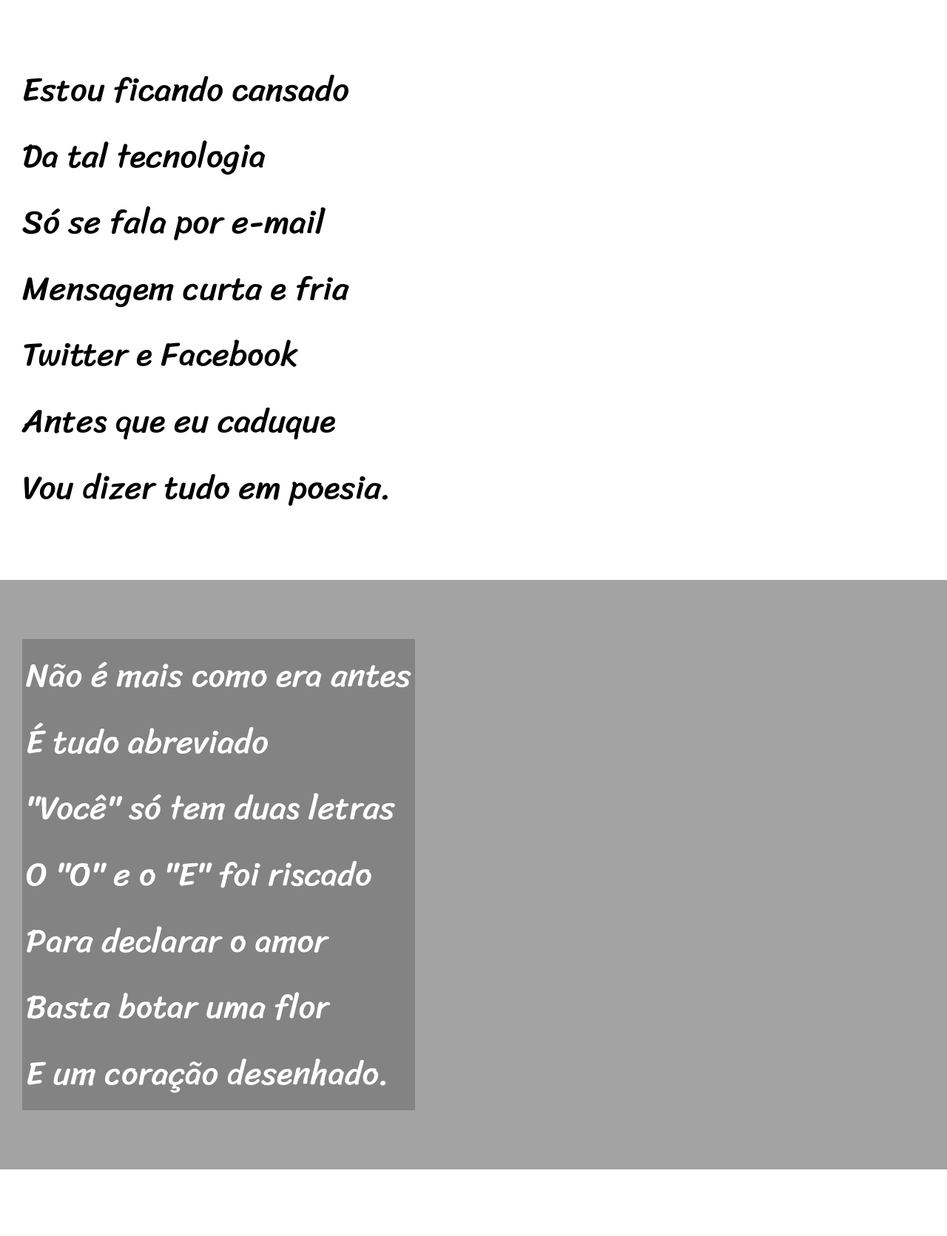
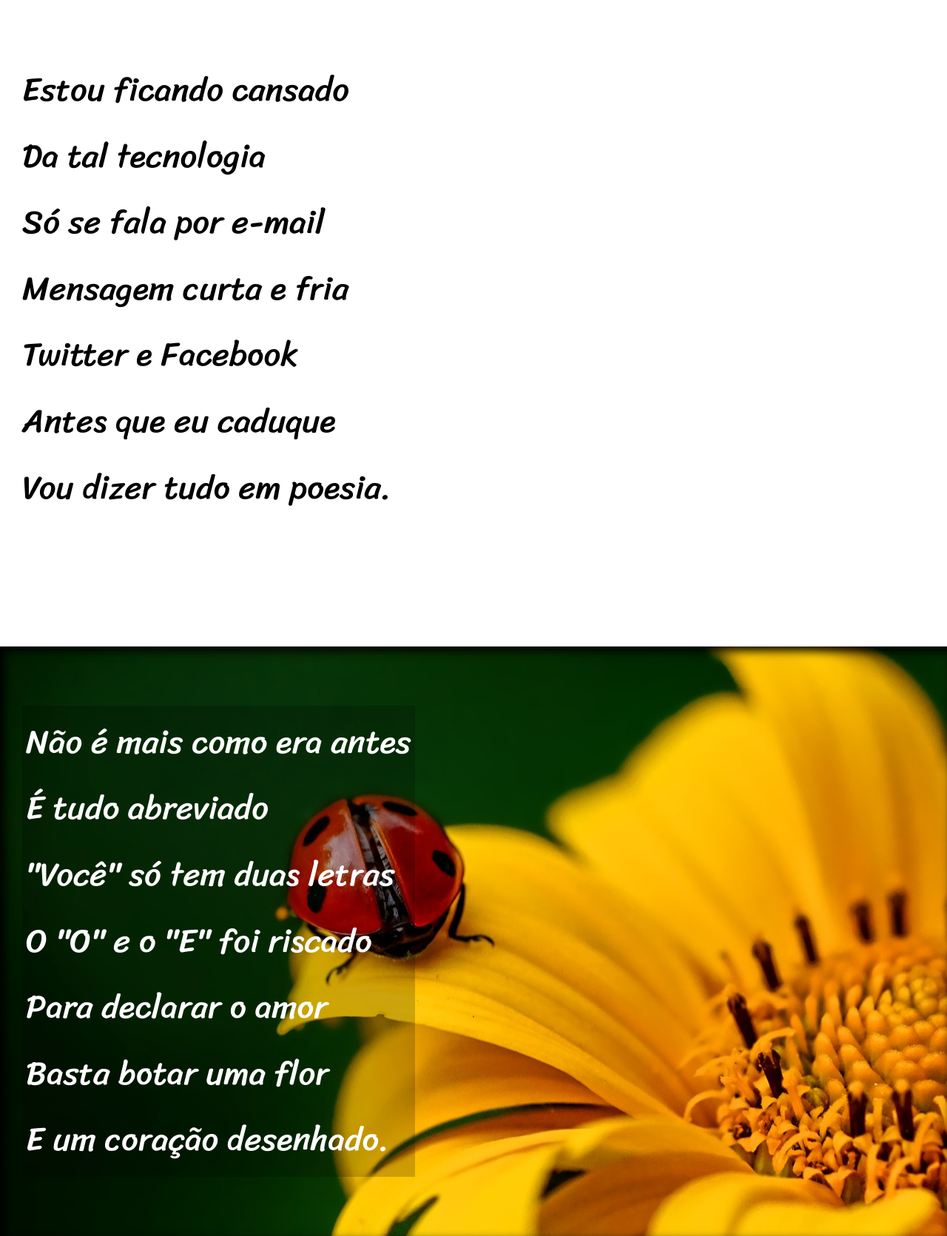
Before and after one commit to Martins-95/htlm-css, a plain HTML site: page Desafios/d012/index.html in a window 1280 px wide. Shown: the part 263-1934 px from the top of the page at 74% size. Drawn offline with Linux system fonts and the light colour scheme.

Commit message:
uptdate styles

```diff
--- a/Desafios/d012/index.html
+++ b/Desafios/d012/index.html
@@ -26,7 +26,7 @@
 
 
 
-    <section class="imagem">
+    <section class="imagem" id="img01">
         <p>
             Não é mais como era antes <br>
             É tudo abreviado <br>
@@ -61,7 +61,7 @@
 
 
 
-    <section class="imagem">
+    <section class="imagem" id="img02">
         <p>
             Tenho saudade das cartas <br>
             Escritas com a própria mão <br>
--- a/Desafios/d012/style.css
+++ b/Desafios/d012/style.css
@@ -59,6 +59,10 @@ section{
     font-size: 3.5vw;
 }
 
+section > p{
+    padding-bottom: 2em;
+}
+
 section.normal{
     background-color: white;
     color: black;
@@ -67,6 +71,8 @@ section.normal{
 section.imagem{
     background-color: rgba(0, 0, 0, 0.036);
     color: white;
+    box-shadow: inset 6px 6px 13px 0px black;
+    background-attachment: fixed;
 }
 
 section.imagem > p{
@@ -75,6 +81,15 @@ section.imagem > p{
     padding: 5px;
 }
 
+section#img01{
+    background-image: url(imagens/background001.jpg);
+    background-position: right center;
+}
+
+section#img02{
+    background-image: url(imagens/background002.jpg);
+}
+
 footer{
     background-color: black;
     text-align: center;
```
